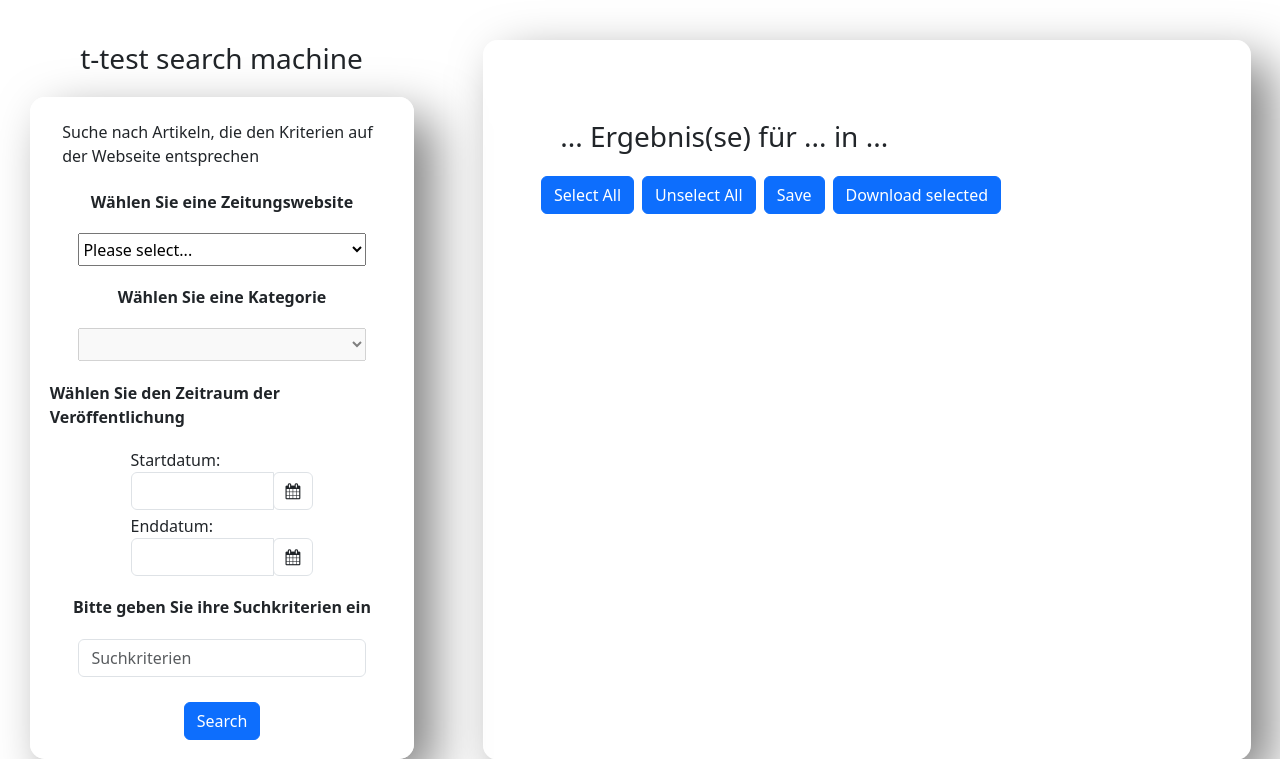
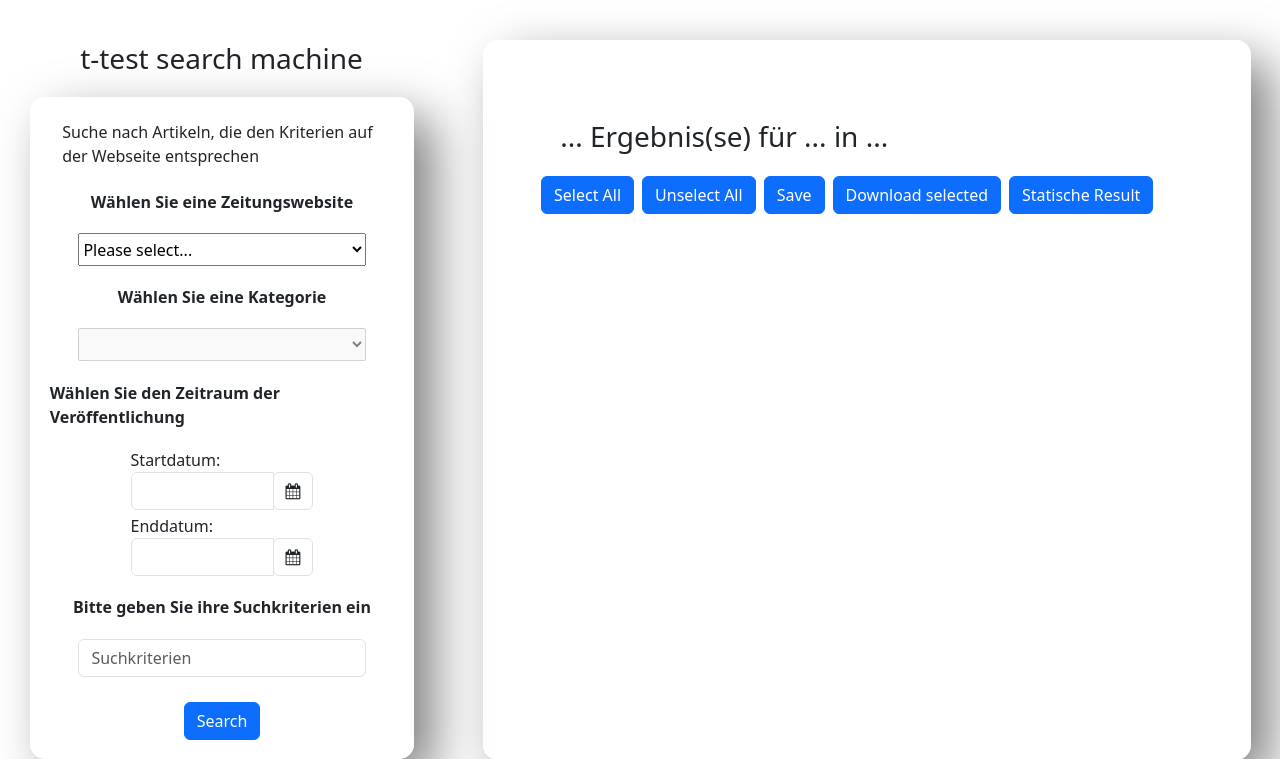
Before and after one commit to heiheihei238/SearchMachine, a Django app: page /bmc/search/ in a window 1280 px wide. Shown: the top 759 px of the page. Run offline with Django 4.2, Linux system fonts and the light colour scheme; lists and menus that the app fills with data are empty.

Commit message:
-program can now generate the graphic result

```diff
--- a/bmc/templates/bmc/searchMachine.html
+++ b/bmc/templates/bmc/searchMachine.html
@@ -116,7 +116,8 @@
             <button class="btn btn-primary select-all" style="margin-right: 8px">Select All</button>
             <button class="btn btn-primary unselect-all" style="margin-right: 8px">Unselect All</button>
             <button class="btn btn-primary" id="save" style="margin-right: 8px">Save</button>
-            <button class="btn btn-primary" id="download">Download selected</button>
+            <button class="btn btn-primary" id="download" style="margin-right: 8px">Download selected</button>
+            <button class="btn btn-primary" id="static">Statische Result</button>
              <!-- <div style="margin-right: 3%; font-weight: lighter">
                 Sortieren nach:
             </div>
@@ -144,6 +145,14 @@
                         }
                     });
                     $.get("download/", {'index': checkedIndexes.toString()})
+                })
+            })
+        </script>
+        <script>
+            $(document).ready(function (){
+                $("#static").on("click", function (){
+                    $.get("static/")
+                    window.open("static/", "Static_Result", "width=800,height=600")
                 })
             })
         </script>
--- a/bmc/urls.py
+++ b/bmc/urls.py
@@ -8,5 +8,6 @@ urlpatterns = [
     path('search/afterselect/', views.afterselect, name='afterselect'),
     path('search/result/', views.result, name='result'),
     path('search/save/', views.save, name='save'),
-    path('search/download/',views.download_pdf, name='download')
+    path('search/download/', views.download_pdf, name='download'),
+    path('search/static/', views.static_result, name='static')
 ]
--- a/bmc/views.py
+++ b/bmc/views.py
@@ -1,13 +1,16 @@
 import json
 import os
-
-import requests
-import io
 
 from django.http import HttpResponse
 from django.shortcuts import render
 from datetime import datetime
 from bmc.webspider import webspider
+
+from flask import Flask, render_template
+import matplotlib.pyplot as plt
+import io
+import base64
+import numpy as np
 
 
 class SaveItem:
@@ -78,7 +81,6 @@ def save(request):
 
 
 def download_pdf(request):
-    print(request.GET['index'])
     path = os.getcwd()
     timedate = datetime.now().date().__str__().replace("-", "_") + "_" + datetime.now().strftime("%H_%M_%S")
     if not os.path.exists(timedate):
@@ -89,3 +91,20 @@ def download_pdf(request):
                 file.write("i")
     print("download successfully")
     return HttpResponse("Successfully")
+
+
+def static_result(request):
+    # 生成柱状图
+    x = ['Jan', 'Feb', 'Mar', 'Apr', 'May', 'Jun', 'Jul']
+    y = [10, 20, 30, 40, 50, 60, 70]
+    plt.bar(x, y)
+
+    # 将图表转换为base64编码的字符串
+    buffer = io.BytesIO()
+    plt.savefig(buffer, format='png')
+    buffer.seek(0)
+    base64_image = base64.b64encode(buffer.getvalue()).decode()
+
+    # 渲染模板并将图表插入到HTML中
+    context = {'chart_data': base64_image}
+    return render(request, 'bmc/static.html', context)
```
Also changed, not shown: bmc/templates/bmc/static.html (added, +10 -0 lines).
